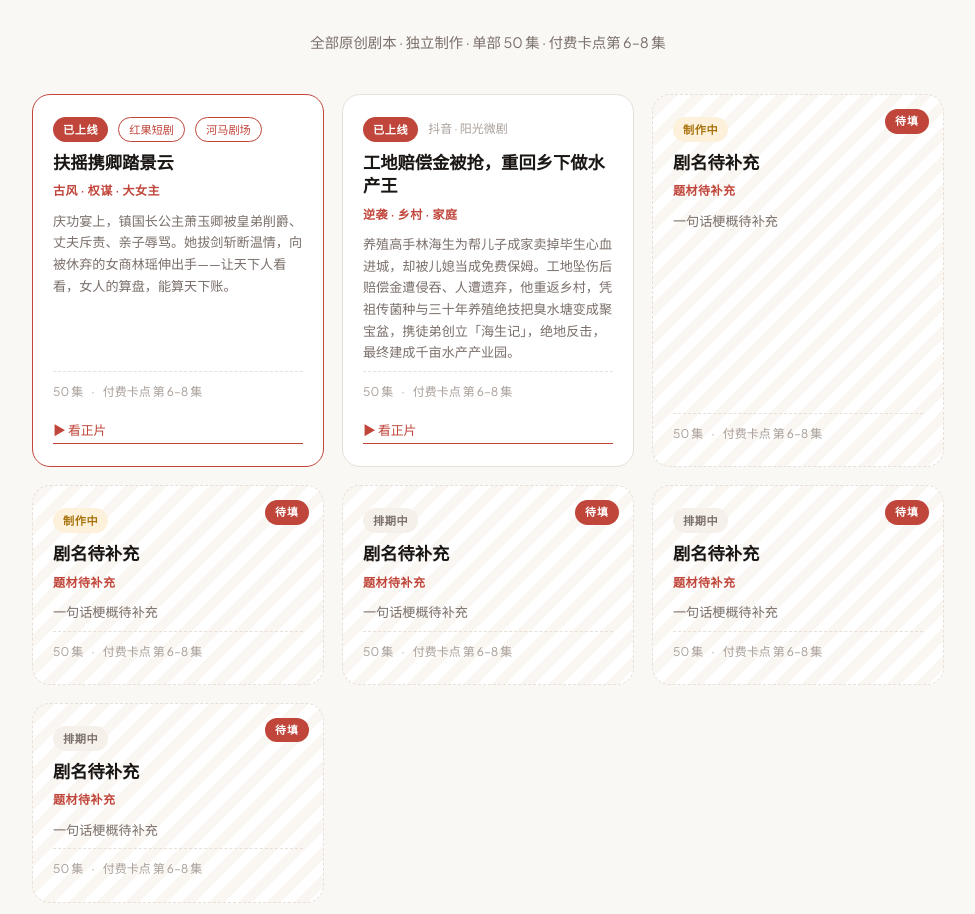
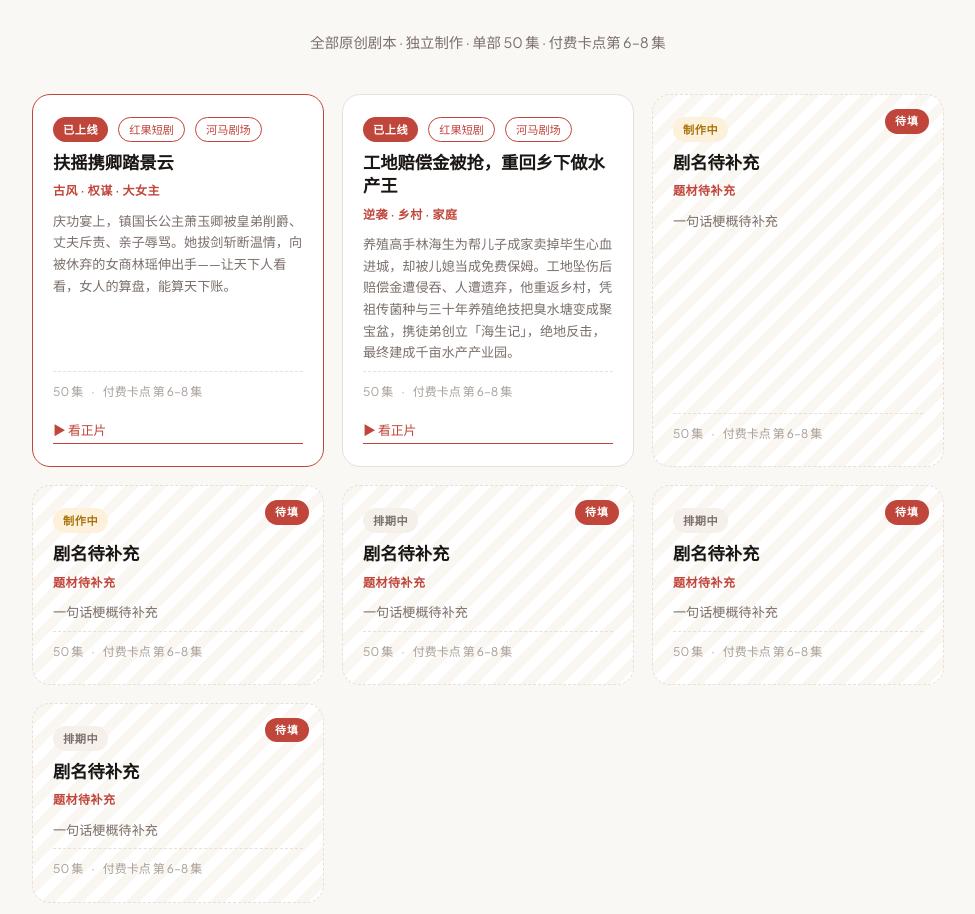
Before and after one commit to DreamHe-ai/hemenghan-portfolio, a React (Vite) app: page / in a window 1280 px wide. Shown: the part 3234-4148 px from the top of the page, without its empty margins (152-1127 px from the left). Built offline with nearby package versions, Linux system fonts and the light colour scheme; a web font is replaced by a local one.

Commit message:
drama: 水产王平台也改为红果短剧+河马剧场，所有剧统一

```diff
--- a/src/content.ts
+++ b/src/content.ts
@@ -114,7 +114,7 @@
       },
       {
         status: '已上线',
-        platform: '抖音 · 阳光微剧',
+        platform: ['红果短剧', '河马剧场'],
         title: '工地赔偿金被抢，重回乡下做水产王',
         genre: '逆袭 · 乡村 · 家庭',
         logline: '养殖高手林海生为帮儿子成家卖掉毕生心血进城，却被儿媳当成免费保姆。工地坠伤后赔偿金遭侵吞、人遭遗弃，他重返乡村，凭祖传菌种与三十年养殖绝技把臭水塘变成聚宝盆，携徒弟创立「海生记」，绝地反击，最终建成千亩水产产业园。',
```
